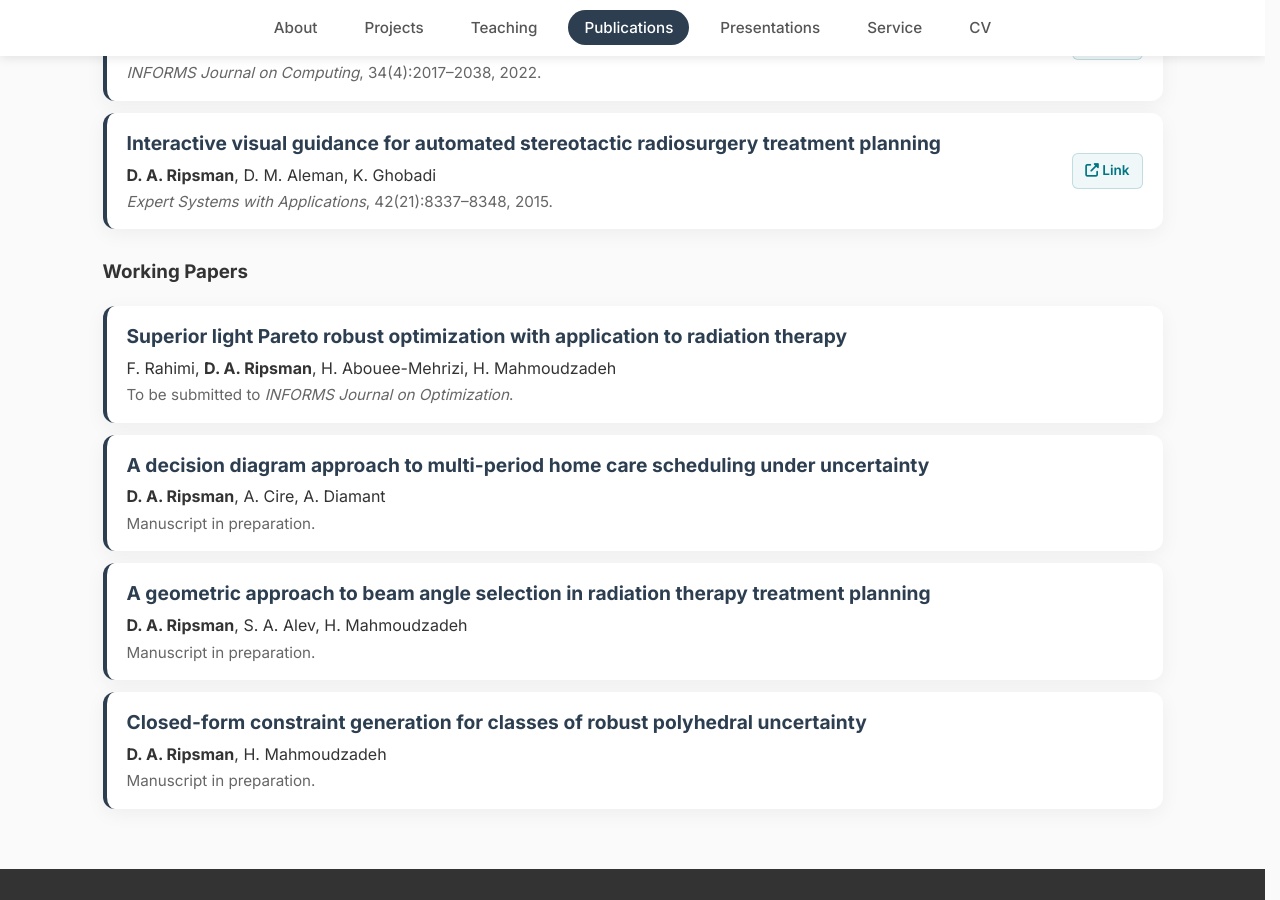
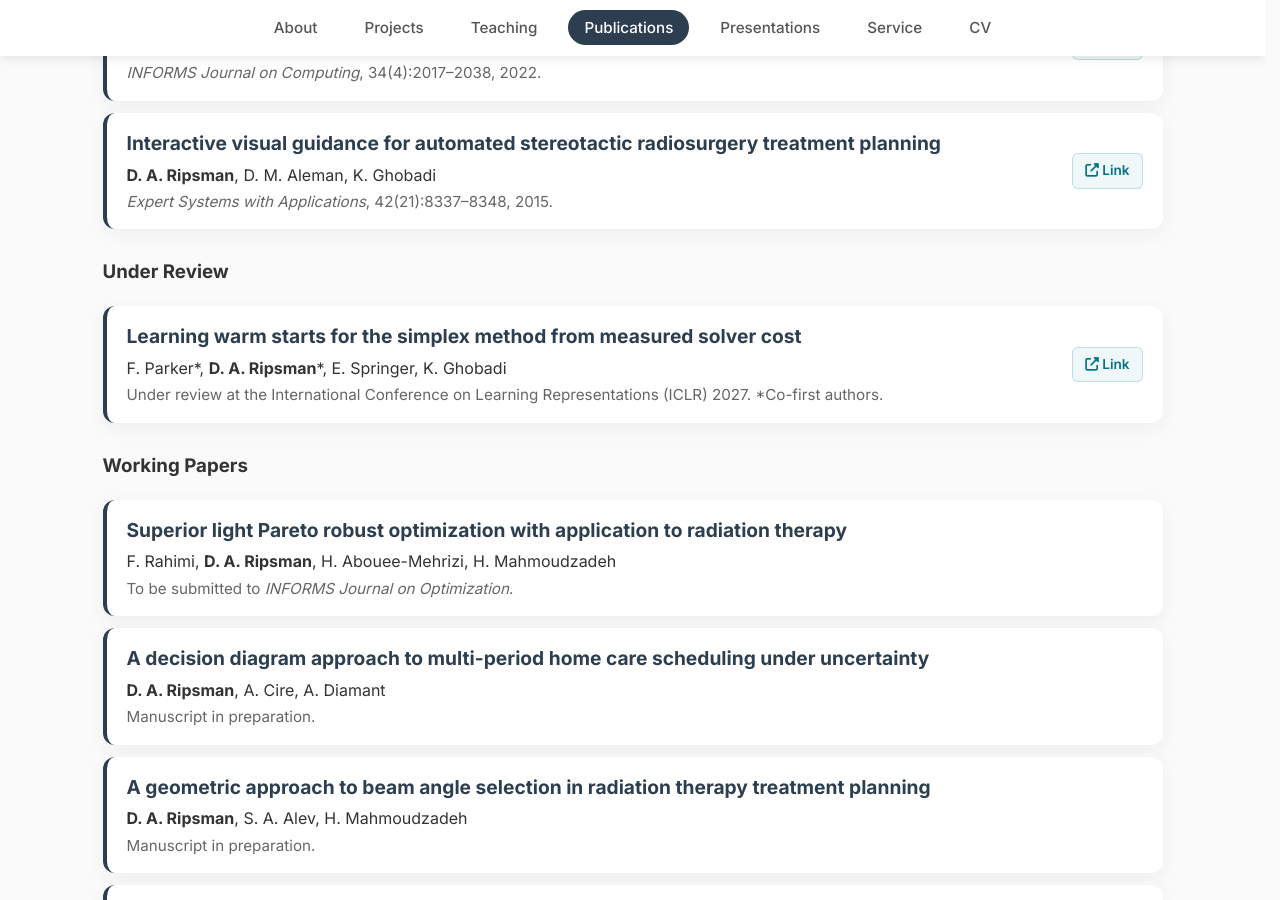
Before and after one commit to DaniRip/DaniRip.github.io, a Jekyll site: the page built from publications.md, in a window 1280 px wide and 900 px high, scrolled down 557 px. Built offline with Jekyll 4.4.1, drawn with Linux system fonts in a browser that asks for light colours.

Commit message:
Add the ICLR warm-start preprint (co-first) to Publications and Projects; update CV
Co-Authored-By: Claude Opus 5.5 <noreply@anthropic.com>

```diff
--- a/_data/projects.yml
+++ b/_data/projects.yml
@@ -7,7 +7,7 @@
 
 - title: "Learning to Pivot (SimplexRL)"
   category: "active"
-  description: "The simplex method's speed depends on which pivot it takes at each step, and classical rules choose by fixed local formulas. In this project, led by Felix Parker with Emmett Springer and Kimia Ghobadi, we model pivot selection as a sequential decision problem, use exact search to find the shortest routes, and train policies to follow them.<br>An early learned policy already ties steepest edge on a 40 x 40 test problem. See the pivot timeline in action in my <a href='/talks/walking-the-corners/' target='_blank'>Walking the Corners</a> lecture."
+  description: "The simplex method's speed depends on which pivot it takes at each step, and classical rules choose by fixed local formulas. In this project, led by Felix Parker with Emmett Springer and Kimia Ghobadi, we model pivot selection as a sequential decision problem, use exact search to find the shortest routes, and train policies to follow them.<br>An early learned policy already ties steepest edge on a 40 x 40 test problem. A companion paper on learned warm starts, with me as co-first author, is <a href='https://arxiv.org/abs/2610.20892' target='_blank'>on arXiv</a> and under review at ICLR 2027. See the pivot timeline in action in my <a href='/talks/walking-the-corners/' target='_blank'>Walking the Corners</a> lecture."
   gallery:
       - type: image
         url: "/assets/SimplexRL_timeline.jpg"
--- a/_data/publications.yml
+++ b/_data/publications.yml
@@ -30,6 +30,12 @@
   year: 2015
   link: "https://doi.org/10.1016/j.eswa.2015.06.028"
 
+- title: "Learning warm starts for the simplex method from measured solver cost"
+  status: "under_review"
+  authors: "F. Parker*, D. A. Ripsman*, E. Springer, K. Ghobadi"
+  note: "Under review at the International Conference on Learning Representations (ICLR) 2027. *Co-first authors."
+  link: "https://arxiv.org/abs/2610.20892"
+
 - title: "Superior light Pareto robust optimization with application to radiation therapy"
   status: "working"
   authors: "F. Rahimi, D. A. Ripsman, H. Abouee-Mehrizi, H. Mahmoudzadeh"
```
Also changed, not shown: 1 other file.
